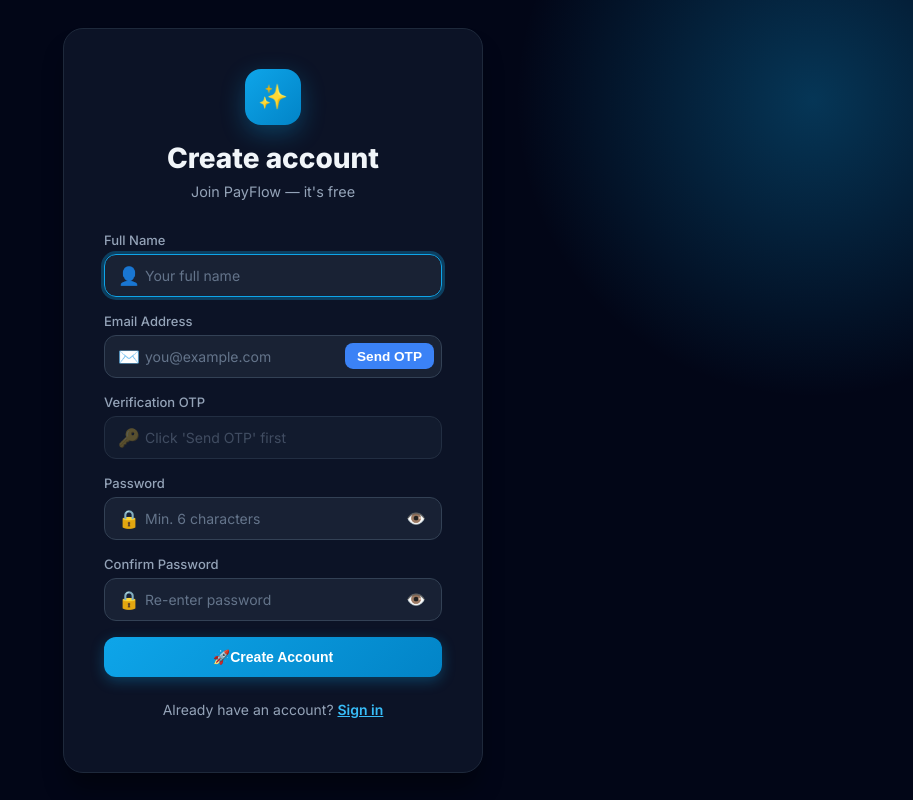
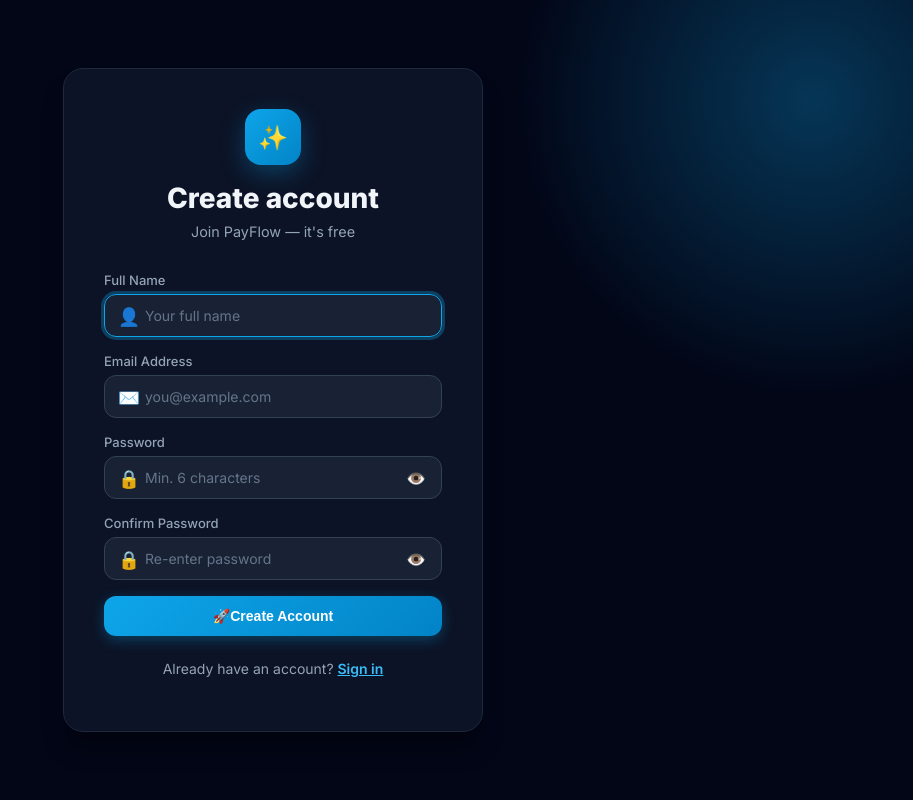
Before and after one commit to Utkarshgupta2027/PayFlow, a React (Vite) app in the folder frontend/: page /register in a window 1280 px wide. Shown: the whole page, without its empty margins (367-1280 px from the left). Built offline with nearby package versions, Linux system fonts and the light colour scheme; no server answers.

Commit message:
feat: implement user authentication, profile management, and PIN-secured account services

```diff
--- a/frontend/src/pages/Register.jsx
+++ b/frontend/src/pages/Register.jsx
@@ -45,17 +45,20 @@
       return setError('Please enter a valid email address.')
     if (password.trim().length < 6) return setError('Password must be at least 6 characters.')
     if (password !== confirmPwd)    return setError('Passwords do not match.')
+    // TEMPORARILY DISABLED OTP VERIFICATION
+    /*
     if (!otp.trim()) {
       if (!otpSent) return setError('Please click "Send OTP" to verify your email first.')
       return setError('Please enter the OTP sent to your email.')
     }
+    */
 
     setLoading(true)
     try {
       const res = await fetch(`${API_BASE}/user/register`, {
         method:  'POST',
         headers: { 'Content-Type': 'application/json' },
-        body:    JSON.stringify({ name: name.trim(), email: email.trim(), password, otp: otp.trim() }),
+        body:    JSON.stringify({ name: name.trim(), email: email.trim(), password, otp: otp.trim() || '123456' }),
       })
 
       if (!res.ok) {
@@ -154,45 +157,13 @@
                 placeholder="you@example.com"
                 value={email}
                 onChange={e => { setEmail(e.target.value); setOtpSent(false); }}
-                style={{ paddingLeft: '2.5rem', paddingRight: '5rem' }}
-                required
-              />
-              <button
-                type="button"
-                onClick={handleSendOtp}
-                disabled={sendingOtp || otpSent}
-                style={{
-                  position: 'absolute', right: '0.5rem', top: '50%', transform: 'translateY(-50%)',
-                  background: otpSent ? '#10b981' : '#3b82f6', color: '#fff', border: 'none',
-                  borderRadius: '0.5rem', padding: '0.35rem 0.75rem', fontSize: '0.85rem',
-                  fontWeight: '600', cursor: sendingOtp || otpSent ? 'not-allowed' : 'pointer',
-                  opacity: sendingOtp ? 0.7 : 1, transition: 'background 0.2s'
-                }}
-              >
-                {sendingOtp ? 'Sending...' : otpSent ? 'OTP Sent ✓' : 'Send OTP'}
-              </button>
-            </div>
-          </div>
-
-          {/* OTP */}
-          <div className="animate-slide-up">
-            <label className="label">Verification OTP</label>
-            <div style={{ position: 'relative' }}>
-              <span style={{ position: 'absolute', left: '0.875rem', top: '50%', transform: 'translateY(-50%)', fontSize: '1.1rem', pointerEvents: 'none', opacity: otpSent ? 1 : 0.5 }}>🔑</span>
-              <input
-                id="reg-otp"
-                className="input-field"
-                type="text"
-                placeholder={otpSent ? "Enter 6-digit OTP" : "Click 'Send OTP' first"}
-                value={otp}
-                onChange={e => setOtp(e.target.value)}
-                style={{ paddingLeft: '2.5rem', opacity: otpSent ? 1 : 0.6 }}
-                maxLength={6}
-                disabled={!otpSent}
+                style={{ paddingLeft: '2.5rem' }}
                 required
               />
             </div>
           </div>
+
+          {/* OTP field is temporarily disabled/hidden */}
 
           {/* Password */}
           <div>
```
Also changed, not shown: 1 other file (tests, documents, lock files or other folders).
